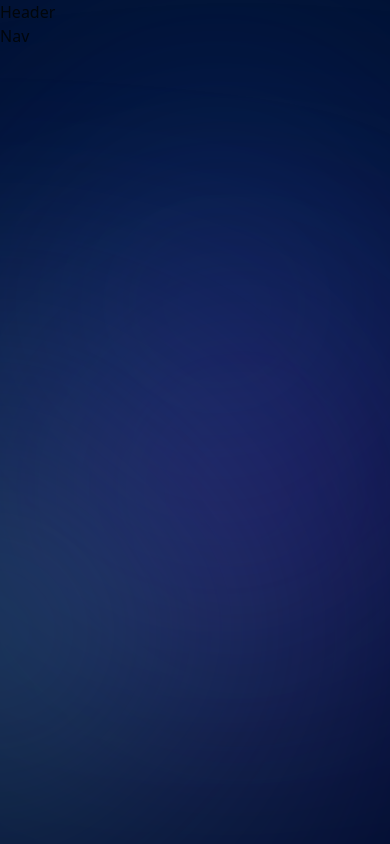
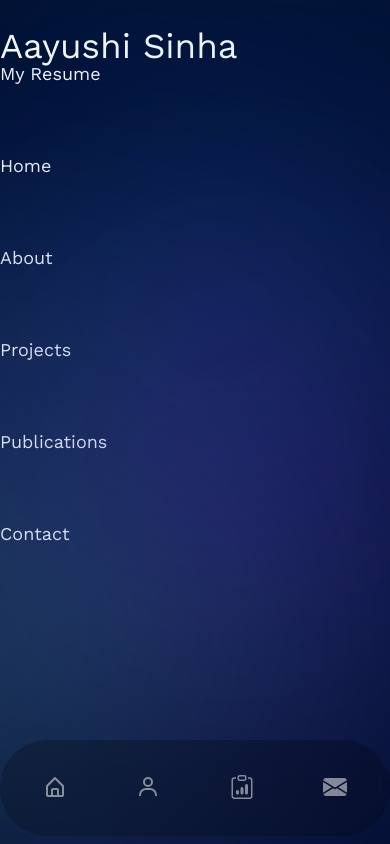
Before and after one commit to aayushi-2003/Aayushi-Sinha-Portfolio, a React (Create React App) app: page / in a window 390 px wide. Shown: the top 844 px of the page. Built offline with nearby package versions, Linux system fonts and the light colour scheme.

Commit message:
Added Tab bar

```diff
--- a/package.json
+++ b/package.json
@@ -38,7 +38,7 @@
   "devDependencies": {
     "framer-motion": "^8.4.3",
     "react-countup": "^6.4.0",
-    "react-icons": "^4.7.1",
+    "react-icons": "^4.10.1",
     "react-intersection-observer": "^9.4.1",
     "react-scroll": "^1.8.9",
     "react-type-animation": "^2.1.2",
--- a/public/index.html
+++ b/public/index.html
@@ -9,6 +9,12 @@
       name="description"
       content="Web site created using create-react-app"
     />
+
+    <!-- Google Fonts -->
+    <link rel="preconnect" href="https://fonts.googleapis.com">
+<link rel="preconnect" href="https://fonts.gstatic.com" crossorigin>
+<link href="https://fonts.googleapis.com/css2?family=Work+Sans&display=swap" rel="stylesheet">
+
     <title>Aayushi Sinha</title>
   </head>
   <body>
--- a/src/App.js
+++ b/src/App.js
@@ -1,5 +1,10 @@
 import Nav from './components/Nav';
+import Home from './components/Home';
 import Header from './components/Header';
+import About from './components/About';
+import Projects from './components/Projects';
+import Publications from './components/Publications';
+import Contact from './components/Contact';
 
 function App() {
   return (
@@ -7,9 +12,14 @@ function App() {
       <div className="gradient1 h-[238px] w-[266px] rounded-[266px] bg-[#1879D3] blur-[175px] backdrop:blur[250px] absolute top-[185px] left-[84px]"></div>
       <div className="gradient2 h-[234px] w-[225px] rounded-[236px] bg-[#7518D3] blur-[150px] backdrop:blur[250px] absolute right-[36px] top-[372px]"></div>
       <div className="gradient3 h-[238px] w-[266px] rounded-[266px] bg-[#7CDFEC] blur-[175px] backdrop:blur[250px] absolute right-[266px] top-[512px]"></div>
+      <Nav/>
       <Header/>
-      <Nav/>
-      <div className='h-[4000px]'></div>
+      <Home/>
+      <About/>
+      <Projects/>
+      <Publications/>
+      <Contact/>
+      <div className='h-[100vh]'></div>
     </div>
   );
 }
--- /dev/null
+++ b/src/components/About.js
@@ -0,0 +1,9 @@
+const About = () => {
+    return (
+      <div id="about" className="section">
+        About
+      </div>
+    );
+  }
+
+  export default About;
--- /dev/null
+++ b/src/components/Contact.js
@@ -0,0 +1,9 @@
+const Contact = () => {
+    return (
+      <div id="contact" className="section">
+        Contact
+      </div>
+    );
+  }
+
+  export default Contact;
--- a/src/components/Header.js
+++ b/src/components/Header.js
@@ -1,8 +1,18 @@
-function Header() {
+import React from "react";
+
+const Header = () => {
     return (
-      <div>
-        Header
+      <header className="py-8">
+      <div className="container mx-auto">
+        <div>
+          {/* Name */}
+          <a href="#">
+            <h1 className="font-primary text-[35px]">Aayushi Sinha</h1>
+          </a>
+          <button>My Resume</button>
+        </div>
       </div>
+      </header>
     );
   }
 
--- /dev/null
+++ b/src/components/Home.js
@@ -0,0 +1,9 @@
+const Home = () => {
+    return (
+      <div id="home" className="section">
+        Home
+      </div>
+    );
+  }
+
+  export default Home;
--- a/src/components/Nav.js
+++ b/src/components/Nav.js
@@ -1,8 +1,31 @@
-function Nav() {
+import React from "react";
+// icons
+import {BiHomeAlt,BiUser} from 'react-icons/bi'
+import {BsClipboardData, BsEnvelopeFill} from 'react-icons/bs';
+//link
+import {Link} from 'react-scroll';
+
+const Nav = () => {
     return (
-      <div>
-        <h1 className="">Nav</h1>
+      <nav className="fixed bottom-2 lg:bottom-8 w-full z-50 ">
+      <div className="container mx-auto">
+        {/* nav inner */}
+        <div className="w-full bg-black/20 h-[96px] backdrop-blur-2xl rounded-full max-w-[460px] mx-auto px-5 py-3 flex justify-between text-2xl text-white/50">
+          <Link to='home' activeClass="active" smooth={true} spy={true} className="cursor-pointer w-[70px] h-[70px] flex items-center justify-center">
+            <BiHomeAlt/>
+          </Link>
+          <Link to='about' activeClass="active" smooth={true} spy={true} className="cursor-pointer w-[70px] h-[70px] flex items-center justify-center">
+            <BiUser/>
+          </Link>
+          <Link to='projects' activeClass="active" smooth={true} spy={true} className="cursor-pointer w-[70px] h-[70px] flex items-center justify-center">
+            <BsClipboardData/>
+          </Link>
+          <Link to='contact' activeClass="active" smooth={true} spy={true} className="cursor-pointer w-[70px] h-[70px] flex items-center justify-center">
+            <BsEnvelopeFill/>
+          </Link>
+        </div>
       </div>
+      </nav>
     );
   }
 
--- /dev/null
+++ b/src/components/Projects.js
@@ -0,0 +1,9 @@
+const Projects = () => {
+    return (
+      <div id="projects" className="section">
+        Projects
+      </div>
+    );
+  }
+
+  export default Projects;
--- /dev/null
+++ b/src/components/Publications.js
@@ -0,0 +1,9 @@
+const Publications = () => {
+    return (
+      <div className="section">
+        Publications
+      </div>
+    );
+  }
+
+  export default Publications;
--- a/src/index.css
+++ b/src/index.css
@@ -10,3 +10,27 @@ code {
   font-family: source-code-pro, Menlo, Monaco, Consolas, 'Courier New',
     monospace;
 }
+.gradient,
+.active {
+  background: linear-gradient(
+    92.23deg,
+    #3e62e7,
+    #3bace2,
+    #9dd3ed
+  );
+}
+
+.active {
+  color: #fff;
+  border-radius: 100%;
+}
+
+
+@layer base{
+  body{
+    @apply font-primary text-lg text-white;
+  }
+  .section {
+    @apply py-8 lg:py-24 lg:h-screen flex items-center;
+  }
+}
--- a/tailwind.config.js
+++ b/tailwind.config.js
@@ -2,6 +2,9 @@
 module.exports = {
   content: ['./src/**/*.{js,jsx,ts,tsx}'],
   theme: {
+    fontFamily:{
+      primary: ['Work Sans', 'sans-serif'],
+    },
     extend: {
       colors: {
         site: '#000D2E',
```
Also changed, not shown: 1 other file (tests, documents, lock files or other folders).
